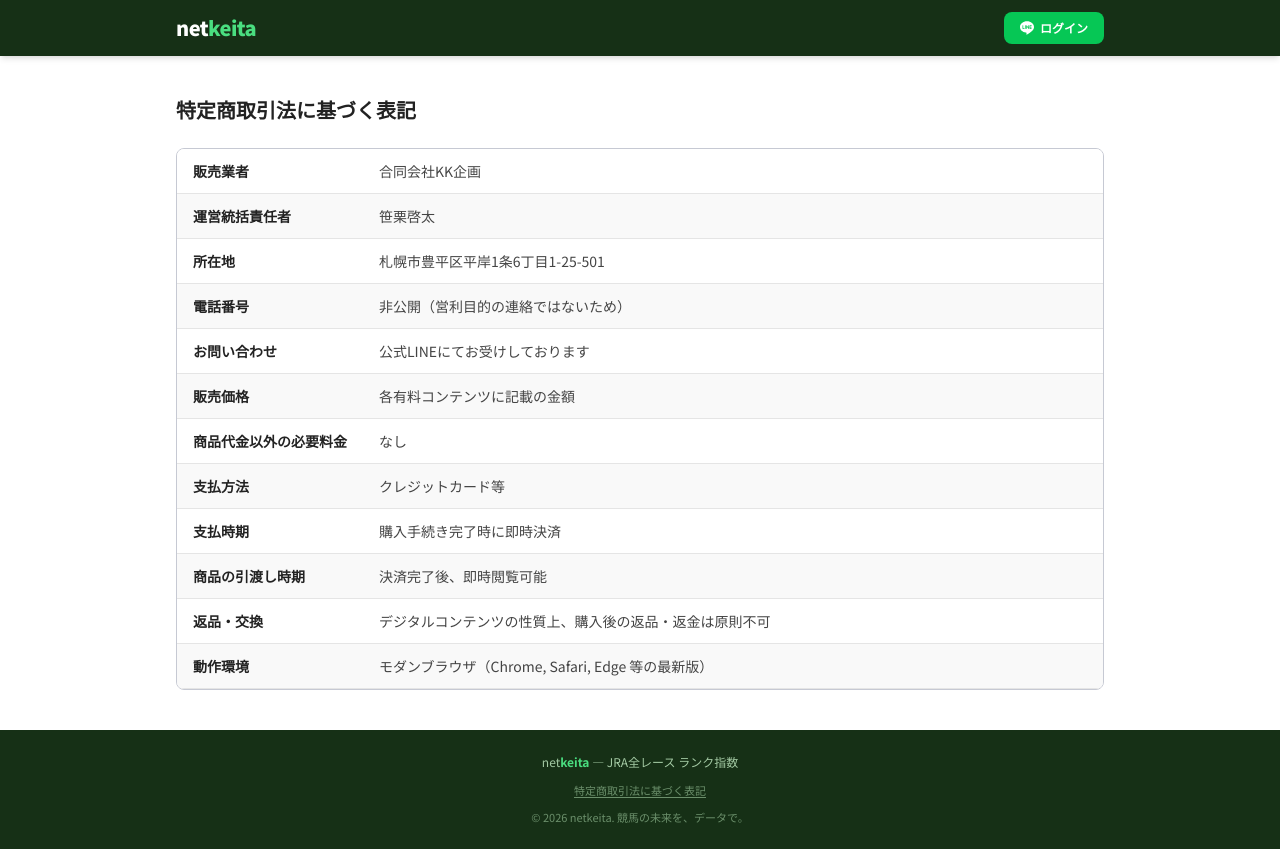
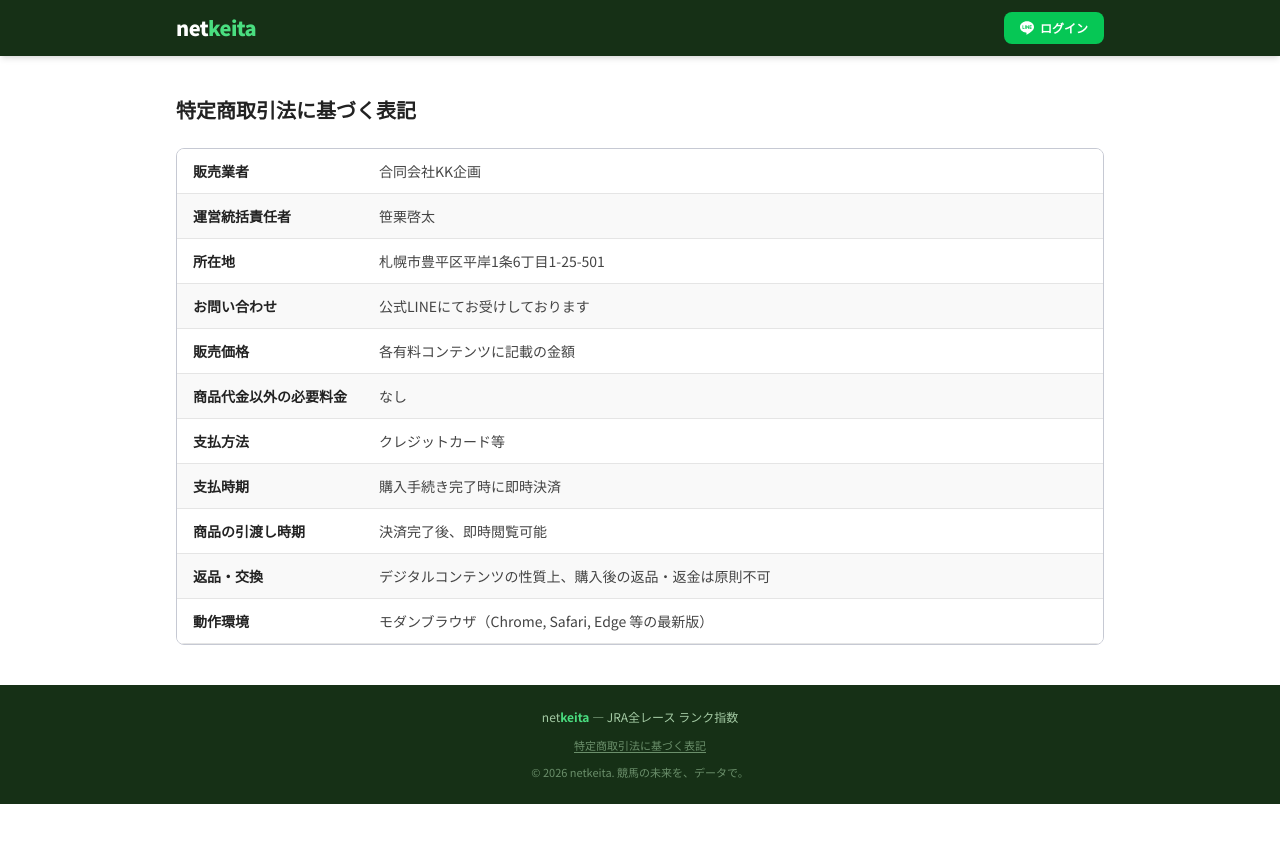
Before and after one commit to jinjinsansan/netkeita, a Next.js app in the folder frontend/: page /tradelaw in a window 1280 px wide. After the commit the page ends 804 px from the top, so only its background shows below. Built offline with nearby package versions, Linux system fonts and the light colour scheme.

Commit message:
fix: 特商法ページから電話番号の項目を削除
Co-authored-by: factory-droid[bot] <138933559+factory-droid[bot]@users.noreply.github.com>

```diff
--- a/frontend/src/app/tradelaw/page.tsx
+++ b/frontend/src/app/tradelaw/page.tsx
@@ -9,7 +9,6 @@ const ROWS: [string, string][] = [
   ["販売業者", "合同会社KK企画"],
   ["運営統括責任者", "笹栗啓太"],
   ["所在地", "札幌市豊平区平岸1条6丁目1-25-501"],
-  ["電話番号", "非公開（営利目的の連絡ではないため）"],
   ["お問い合わせ", "公式LINEにてお受けしております"],
   ["販売価格", "各有料コンテンツに記載の金額"],
   ["商品代金以外の必要料金", "なし"],
```
